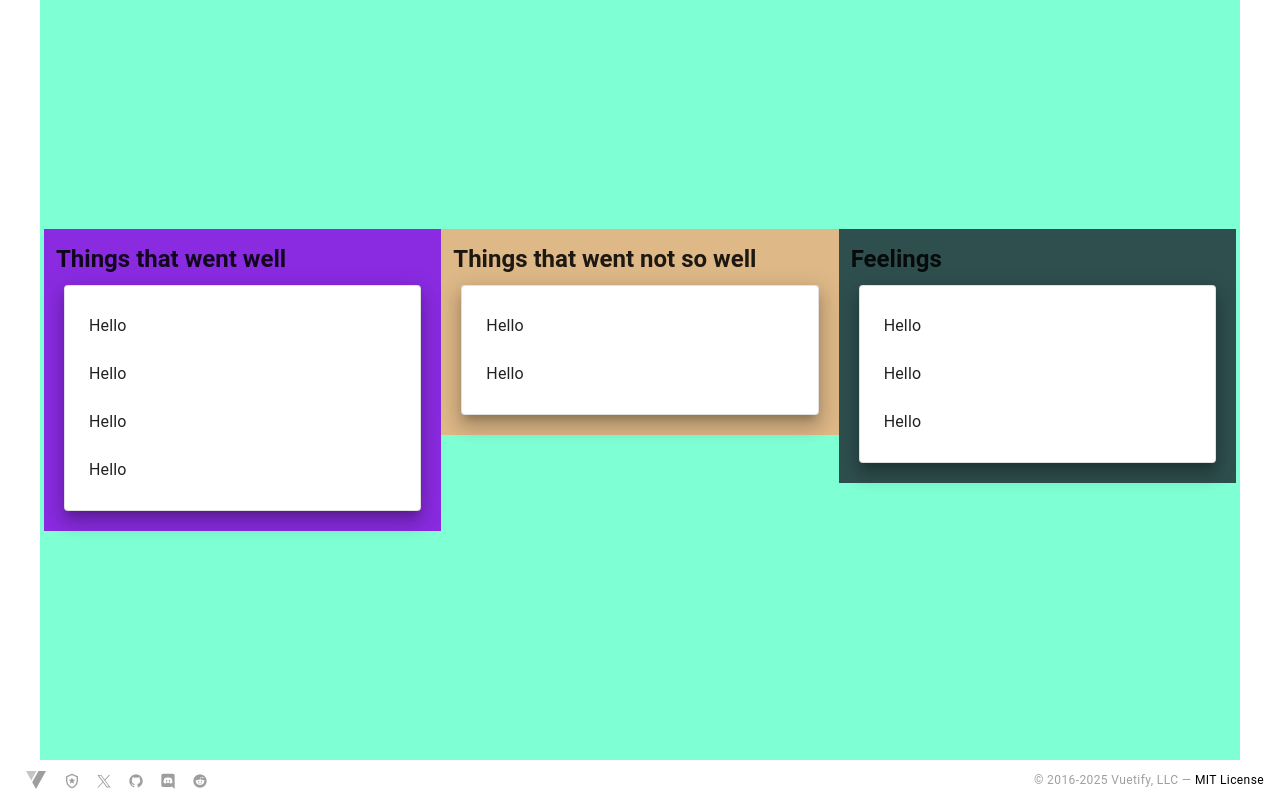
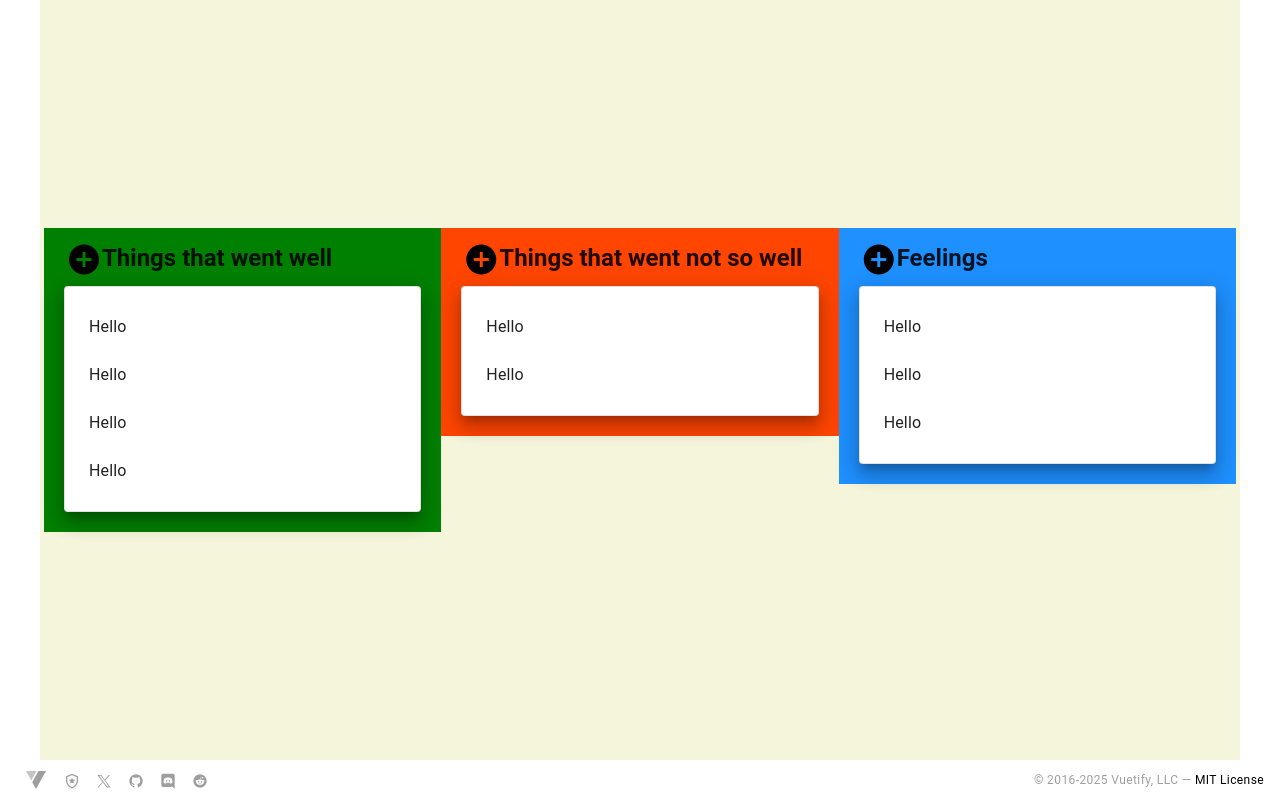
Before and after one commit to AndreuRosellOsuna/myretro, a Vue app: page / in a window 1280 px wide. Built offline with nearby package versions, Linux system fonts and the light colour scheme; a small style sheet from the web is missing.

Commit message:
Add new ideas

```diff
--- a/src/App.vue
+++ b/src/App.vue
@@ -1,30 +1,46 @@
 <script setup>
-//
 import Column from "@/components/Column.vue";
 import AppFooter from "@/components/AppFooter.vue";
 
 import {useRetroIdeasStore} from "@/stores/retroIdeas.js";
 import {storeToRefs} from "pinia";
-import column from "@/components/Column.vue";
 
 const ideasStore = useRetroIdeasStore()
 const {thingsWentWell, thingsWentNotSoWell, feelings} = storeToRefs(ideasStore)
 
-function addNewIdea(){
-  ideasStore.addIdea(column, "New idea")
+function addNewIdea(column, ideaText){
+  ideasStore.addIdea(column, ideaText)
 }
 </script>
 
 <template>
   <v-app>
     <v-main>
-<!--      <HelloWorld />-->
-      <v-container class="fill-height" max-width="" style="background-color: aquamarine">
+      <v-container class="fill-height" max-width="" style="background-color: beige">
           <v-row  align="start">
 
-            <Column column="TWW" title="Things that went well" :ideas="thingsWentWell" style="background-color: blueviolet">Things went well</Column>
-            <Column column="TWNSW" title="Things that went not so well" :ideas="thingsWentNotSoWell" style="background-color: burlywood">Things went not so well</Column>
-            <Column column="FF" title="Feelings" :ideas="feelings" style="background-color: darkslategray">Feelings</Column>
+            <Column column="TWW"
+                    title="Things that went well"
+                    dialog-title="Add something that went so well that we should do more of it"
+                    :ideas="thingsWentWell"
+                    @add-new-idea="addNewIdea"
+                    style="background-color: green">
+            </Column>
+            <Column column="TWNSW"
+                    title="Things that went not so well"
+                    dialog-title="Add something that went not so well that we should stop doing it"
+                    :ideas="thingsWentNotSoWell"
+                    @add-new-idea="addNewIdea"
+                    style="background-color: orangered">
+
+            </Column>
+            <Column column="FF"
+                    title="Feelings"
+                    dialog-title="Add a feeling that you have"
+                    :ideas="feelings"
+                    @add-new-idea="addNewIdea"
+                    style="background-color: dodgerblue">
+            </Column>
 
           </v-row>
       </v-container>
--- a/src/components/Column.vue
+++ b/src/components/Column.vue
@@ -1,13 +1,12 @@
 <script setup>
 
-import {useRetroIdeasStore} from "@/stores/retroIdeas.js";
-import column from "@/components/Column.vue";
+import {ref} from "vue";
 
-
-
-defineProps({
+const emit = defineEmits(['addNewIdea'])
+const { column } = defineProps({
   column: String,
   title: String,
+  dialogTitle: String,
   ideas: [{
     id: Number,
     column: 'TWW' | 'TWNSW' | 'FF',
@@ -15,17 +14,47 @@ defineProps({
   }]
 })
 
+const openAddIdeaDialog = ref(false)
+const newIdeaValue = ref('')
+const newIdeaMaxValue = [v => v.length < 100 || 'Max 100 characters']
+
+function cleanAndCloseDialog() {
+  openAddIdeaDialog.value = false
+  newIdeaValue.value = ''
+}
+
+function cancelDialog() {
+  cleanAndCloseDialog()
+}
 
 function addNewIdea(){
-  // ideasStore.addIdea(column, "New idea")
-  //TODO add event to push new idea
+  emit('addNewIdea', column, newIdeaValue.value)
+  cleanAndCloseDialog()
 }
 
 </script>
 
 <template>
   <v-col >
-    <h2 @click="addNewIdea">{{ title }}</h2>
+    <div class="title" @click="openAddIdeaDialog = true" >
+      <h2><v-icon color="black" icon="mdi-plus-circle"></v-icon >{{ title }}</h2>
+      <v-dialog max-width="700" v-model="openAddIdeaDialog" persistent>
+        <template v-slot:default>
+          <v-card :title="dialogTitle" prepend-icon="mdi-information-variant-box">
+            <v-card-text>
+              <v-textarea label="Add your new idea here" v-model="newIdeaValue" :rules="newIdeaMaxValue" counter autofocus></v-textarea>
+            </v-card-text>
+
+            <v-card-actions>
+              <v-spacer></v-spacer>
+              <v-btn text="Cancel" color="red" variant="tonal" @click="cancelDialog"></v-btn>
+              <v-btn text="Save idea" color="success" variant="tonal" @click="addNewIdea"></v-btn>
+            </v-card-actions>
+          </v-card>
+        </template>
+      </v-dialog>
+
+    </div>
     <v-sheet class="pa-2 ma-2" border rounded :elevation="12">
       <v-list v-if="ideas.length > 0">
         <v-list-item v-for="idea in ideas" :title="idea.text">
@@ -35,3 +64,14 @@ function addNewIdea(){
     </v-sheet>
   </v-col>
 </template>
+
+<style scoped>
+h2 {
+  cursor: pointer;
+}
+
+.title {
+  margin-left: 10px;
+}
+
+</style>
--- a/src/components/HelloWorld.vue
+++ /dev/null
@@ -1,90 +0,0 @@
-<template>
-  <v-container class="fill-height" max-width="900">
-    <div>
-      <v-img
-        class="mb-4"
-        height="150"
-        src="@/assets/logo.png"
-      />
-
-      <div class="mb-8 text-center">
-        <div class="text-body-2 font-weight-light mb-n1">Welcome to</div>
-        <h1 class="text-h2 font-weight-bold">Vuetify</h1>
-      </div>
-
-      <v-row>
-        <v-col cols="12">
-          <v-card
-            class="py-4"
-            color="surface-variant"
-            image="https://cdn.vuetifyjs.com/docs/images/one/create/feature.png"
-            prepend-icon="mdi-rocket-launch-outline"
-            rounded="lg"
-            variant="tonal"
-          >
-            <template #image>
-              <v-img position="top right" />
-            </template>
-
-            <template #title>
-              <h2 class="text-h5 font-weight-bold">
-                Get started
-              </h2>
-            </template>
-
-            <template #subtitle>
-              <div class="text-subtitle-1">
-                Change this page by updating <v-kbd>{{ `<HelloWorld />` }}</v-kbd> in <v-kbd>components/HelloWorld.vue</v-kbd>.
-              </div>
-            </template>
-          </v-card>
-        </v-col>
-
-        <v-col v-for="link in links" :key="link.href" cols="6">
-          <v-card
-            append-icon="mdi-open-in-new"
-            class="py-4"
-            color="surface-variant"
-            :href="link.href"
-            :prepend-icon="link.icon"
-            rel="noopener noreferrer"
-            rounded="lg"
-            :subtitle="link.subtitle"
-            target="_blank"
-            :title="link.title"
-            variant="tonal"
-          />
-        </v-col>
-      </v-row>
-    </div>
-  </v-container>
-</template>
-
-<script setup>
-  const links = [
-    {
-      href: 'https://vuetifyjs.com/',
-      icon: 'mdi-text-box-outline',
-      subtitle: 'Learn about all things Vuetify in our documentation.',
-      title: 'Documentation',
-    },
-    {
-      href: 'https://vuetifyjs.com/introduction/why-vuetify/#feature-guides',
-      icon: 'mdi-star-circle-outline',
-      subtitle: 'Explore available framework Features.',
-      title: 'Features',
-    },
-    {
-      href: 'https://vuetifyjs.com/components/all',
-      icon: 'mdi-widgets-outline',
-      subtitle: 'Discover components in the API Explorer.',
-      title: 'Components',
-    },
-    {
-      href: 'https://discord.vuetifyjs.com',
-      icon: 'mdi-account-group-outline',
-      subtitle: 'Connect with Vuetify developers.',
-      title: 'Community',
-    },
-  ]
-</script>
```
